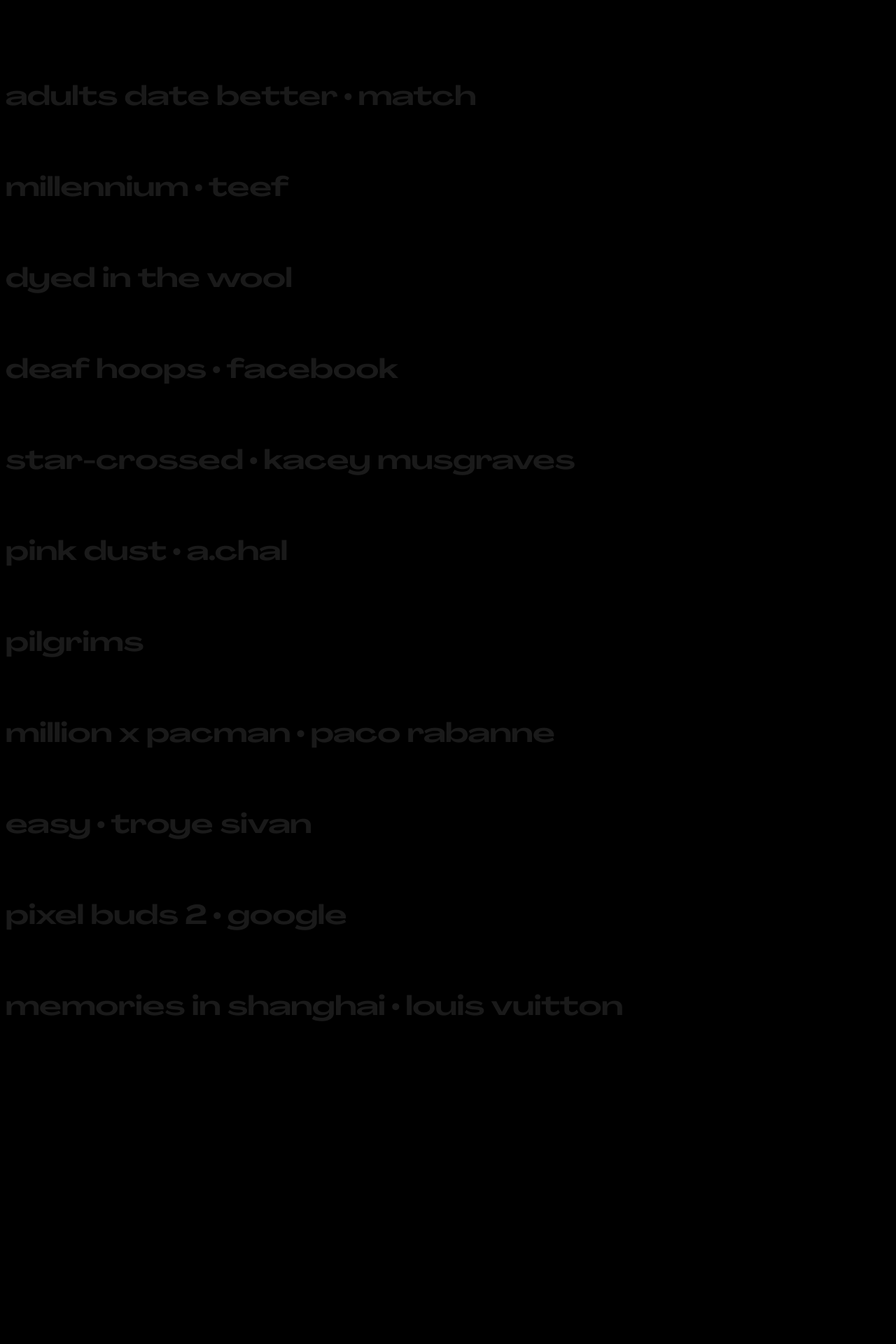
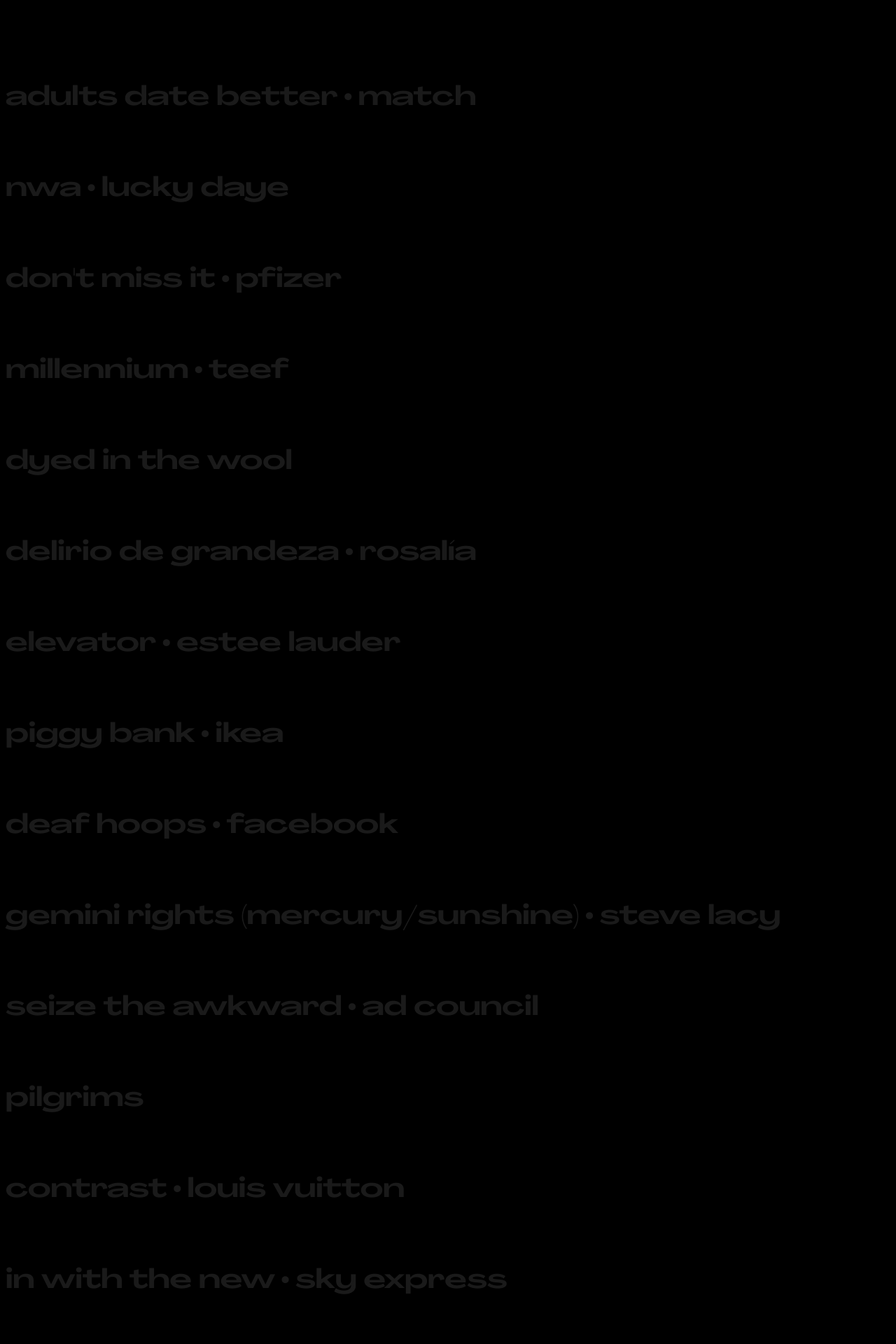
Before and after one commit to jilliangmeehan/dylan-edwards, a Jekyll site: the page built from index.html, in a window 1280 px wide. Shown: the part 2064-3984 px from the top of the page at 70% size. Built offline with Jekyll 4.4.1, drawn with Linux system fonts in a browser that asks for light colours; some of the changed text lies outside the part shown.

Commit message:
2022 updates!

```diff
--- a/_data/work.yaml
+++ b/_data/work.yaml
@@ -11,15 +11,37 @@
   agency: Mojo Supermarket
   production-company: Somesuch
 
+- title: NWA
+  subtitle: Lucky Daye
+  categories: Some MV
+  video: https://vimeo.com/782637169
+  width: 1280
+  height: 720
+  ratio: 1.78
+  gif: https://player.vimeo.com/video/787790423
+  director: rubberband
+  production-company: Smuggler
+
+- title: Don't Miss It
+  subtitle: Pfizer
+  categories: Some Commercial
+  video: https://vimeo.com/758867372
+  width: 1280
+  height: 720
+  ratio: 1.78
+  gif: https://player.vimeo.com/video/787790513
+  director: Tucker Bliss
+  client: Pfizer
+  production-company: Reset Content
+
 - title: Millennium
   subtitle: Teef
   categories: Some MV
-  video:
+  video: https://vimeo.com/685090186
   width: 1280
   height: 720
   ratio: 1.78
   gif: https://player.vimeo.com/video/665068101
-  awards: coming soon
   director: Ian Pons Jewell + Lee Hardcastle
 
 - title: Dyed In The Wool
@@ -34,6 +56,41 @@
   agency: DDB
   production-company: 1st Ave Machine
 
+- title: DELIRIO DE GRANDEZA
+  subtitle: ROSALÍA
+  categories: Some MV
+  video: https://vimeo.com/709178534
+  width: 1280
+  height: 960
+  ratio: 1.33
+  gif: https://player.vimeo.com/video/787792124
+  director: Mitch Ryan
+
+- title: Elevator
+  subtitle: Estee Lauder
+  categories: Some Commercial
+  video: https://vimeo.com/738369829
+  width: 1280
+  height: 720
+  ratio: 1.78
+  gif: https://player.vimeo.com/video/787790406
+  director: Johan Renck
+  client: Estee Lauder
+  production-company: Reset Content
+
+- title: Piggy Bank
+  subtitle: IKEA
+  categories: Some Commercial
+  video: https://vimeo.com/709093486
+  width: 1280
+  height: 720
+  ratio: 1.78
+  gif: https://player.vimeo.com/video/787790418
+  director: Madeline Clayton
+  client: Ikea
+  agency: Ogilvy
+  production-company: Curfew
+
 - title: Deaf Hoops
   subtitle: Facebook
   categories: Some Commercial
@@ -47,9 +104,33 @@
   agency: Wieden Kennedy
   production-company: Anonymous Content
 
+- title: Gemini Rights (Mercury/Sunshine)
+  subtitle: Steve Lacy
+  categories: Some MV
+  video: https://vimeo.com/735822098
+  width: 1280
+  height: 720
+  ratio: 1.78
+  gif: https://player.vimeo.com/video/787790520
+  director: rubberband
+  production-company: Smuggler
+
+- title: Seize The Awkward
+  subtitle: Ad Council
+  categories: Some Commercial
+  video: https://vimeo.com/786412305/97f724b0c1
+  width: 1280
+  height: 720
+  ratio: 1.78
+  gif: https://player.vimeo.com/video/787790526
+  director: Haya Waseem
+  client: Ad Council
+  agency: Droga5
+  production-company: Object + Animal
+
 - title: star-crossed
   subtitle: Kacey Musgraves
-  categories: Some MV
+  categories: MV
   video: https://vimeo.com/665336057
   width: 1280
   height: 720
@@ -61,7 +142,7 @@
 
 - title: Pink Dust
   subtitle: A.Chal
-  categories: Some MV
+  categories: MV
   video: https://vimeo.com/410641919
   width: 1280
   height: 960
@@ -80,9 +161,56 @@
   awards: Vimeo Staff Pick
   director: Jeremy Snell
 
+- title: Contrast
+  subtitle: Louis Vuitton
+  categories: Some Commercial
+  video: https://vimeo.com/787700574
+  width: 1280
+  height: 720
+  ratio: 1.78
+  gif: https://player.vimeo.com/video/787790431
+  director: Bardia Zeinali
+  client: Louis Vuitton
+  production-company: Anonymous Content
+
+- title: In With The New
+  subtitle: Sky Express
+  categories: Some Commercial
+  video: https://vimeo.com/722680647
+  width: 1280
+  height: 960
+  ratio: 1.33
+  gif: https://player.vimeo.com/video/787790394
+  director: Matthew Dillon Cohen
+  client: Sky Express
+  agency: Soho Sqaure
+  production-company: Filmiki
+
+- title: Body Language
+  subtitle: Calvin Klein
+  categories: Some Commercial
+  video: https://vimeo.com/704398182
+  width: 1280
+  height: 720
+  ratio: 1.78
+  gif: https://player.vimeo.com/video/787793627
+  director: Stef Mitchell
+  client: Calvin Klein
+
+- title: Pre Spring 2022
+  subtitle: Ralph Lauren
+  categories: Commercial
+  video: https://vimeo.com/688070446
+  width: 1280
+  height: 720
+  ratio: 1.78
+  gif: https://player.vimeo.com/video/787793120
+  director: Bon Duke
+  client: Ralph Lauren
+
 - title: Million x Pacman
   subtitle: Paco Rabanne
-  categories: Some Commercial
+  categories: Commercial
   video: https://vimeo.com/342753487
   width: 1280
   height: 720
@@ -95,7 +223,7 @@
 
 - title: Easy
   subtitle: Troye Sivan
-  categories: Some MV
+  categories: MV
   video: https://vimeo.com/492161070
   width: 1280
   height: 960
@@ -105,7 +233,7 @@
 
 - title: Pixel Buds 2
   subtitle: Google
-  categories: Some Commercial
+  categories: Commercial
   video: https://vimeo.com/464324875
   width: 1280
   height: 890
@@ -259,7 +387,7 @@
 
 - title: Memories in Shanghai
   subtitle: Louis Vuitton
-  categories: Some Commercial
+  categories: Commercial
   video: https://vimeo.com/368307636
   width: 1280
   height: 720
```
